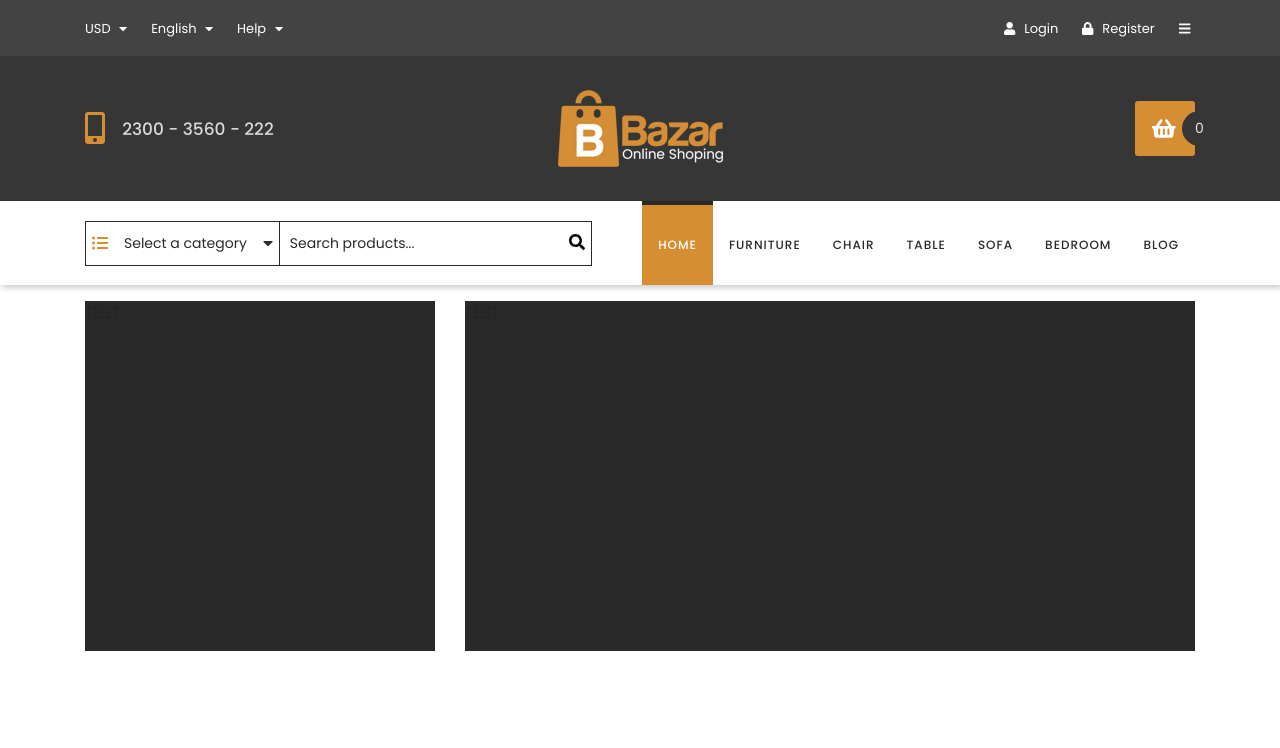
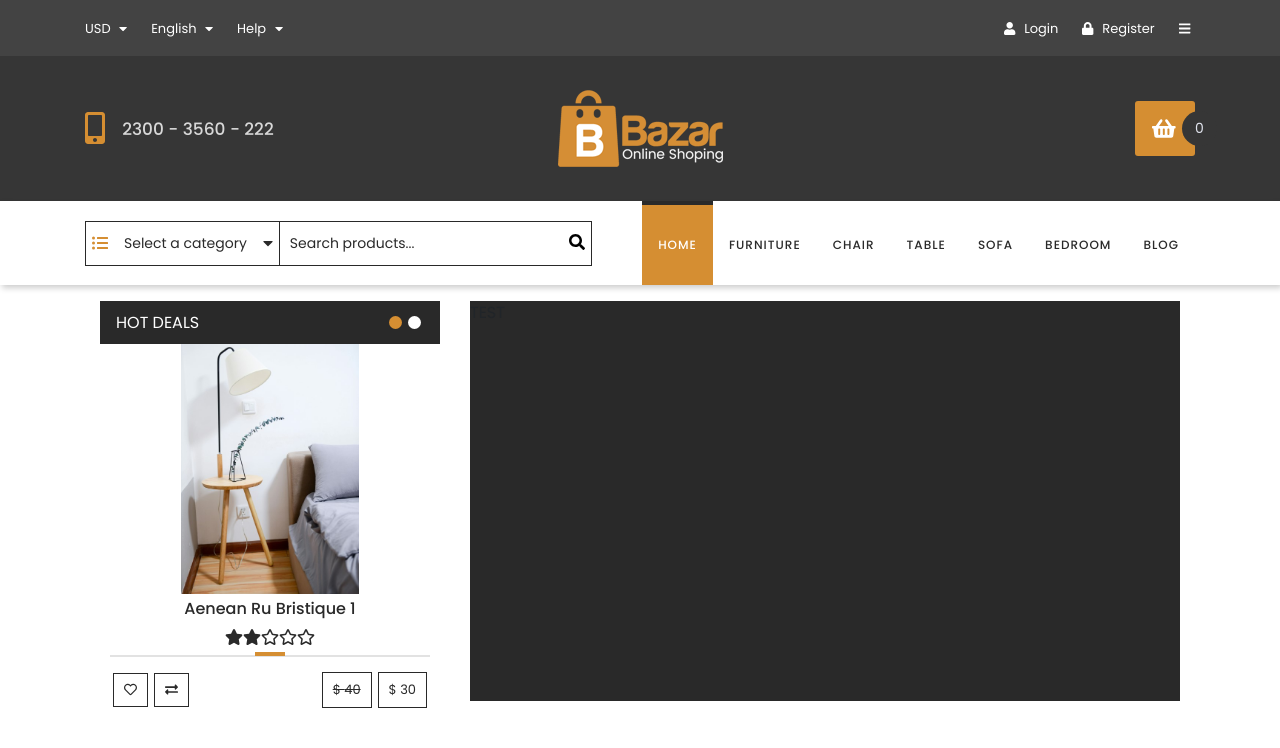
Before and after one commit to matwjablonski/kodilla-wdp-2409-01, a React (Create React App) app: page / in a window 1280 px wide. Shown: the top 748 px of the page. Built offline with nearby package versions, Linux system fonts and the light colour scheme.

Commit message:
Added Functional HotDeals component

```diff
--- a/src/components/features/HotDeals/HotDeals.js
+++ b/src/components/features/HotDeals/HotDeals.js
@@ -1,8 +1,156 @@
 import React from 'react';
+import PropTypes from 'prop-types';
 import styles from './HotDeals.module.scss';
+import { FontAwesomeIcon } from '@fortawesome/react-fontawesome';
+import {
+  faStar,
+  faExchangeAlt,
+  faShoppingBasket,
+} from '@fortawesome/free-solid-svg-icons';
+import { faStar as farStar, faHeart } from '@fortawesome/free-regular-svg-icons';
+import Button from '../../common/Button/Button';
 
-const HotDeals = () => {
-  return <div className={styles.root}>TEST</div>;
+class HotDeals extends React.Component {
+  state = {
+    activeDealPage: 0,
+  };
+
+  handleDealPageChange(newDealPage) {
+    this.setState({ activeDealPage: newDealPage });
+  }
+
+  render() {
+    const { products } = this.props;
+    const { activeDealPage } = this.state;
+    console.log(products);
+    const promotedProducts = products.filter(item => item.promoted === true);
+    const pagesCount = Math.ceil(promotedProducts.length / 1);
+
+    const dealsDots = [];
+    for (let i = 0; i < pagesCount; i++) {
+      dealsDots.push(
+        <li key={i}>
+          <a
+            onClick={() => this.handleDealPageChange(i)}
+            className={i === activeDealPage ? styles.active : ''}
+          ></a>
+        </li>
+      );
+    }
+
+    return (
+      <div className={styles.root}>
+        <div className={styles.test}>
+          <div className={styles.topText}>
+            <p>Hot deals</p>
+            <ul className={styles.pagination}>{dealsDots}</ul>
+          </div>
+          <div className={styles.product}>
+            {promotedProducts
+              .slice(activeDealPage * 1, (activeDealPage + 1) * 1)
+              .map(item => (
+                <div key={item.id} className={styles.productCol}>
+                  <div className={styles.photo}>
+                    <img
+                      src={`/images/productBox/${item.backgroundPhoto}`}
+                      alt={item.name}
+                      className={styles.image}
+                    />
+                    <div className={styles.cartButton}>
+                      <Button variant='small'>
+                        <FontAwesomeIcon icon={faShoppingBasket}></FontAwesomeIcon> ADD
+                        TO CART
+                      </Button>
+                    </div>
+                    <div className={styles.dealTimeCounter}>
+                      <div className={`${styles.days} ${styles.time}`}>
+                        <h3>25</h3>
+                        <h5>days</h5>
+                      </div>
+                      <div className={`${styles.hours} ${styles.time}`}>
+                        <h3>25</h3>
+                        <h5>hours</h5>
+                      </div>
+                      <div className={`${styles.minutes} ${styles.time}`}>
+                        <h3>25</h3>
+                        <h5>mins</h5>
+                      </div>
+                      <div className={`${styles.seconds} ${styles.time}`}>
+                        <h3>25</h3>
+                        <h5>secs</h5>
+                      </div>
+                    </div>
+                  </div>
+                  <div className={styles.bottomContent}>
+                    <h5>{item.name}</h5>
+                    <div className={styles.stars}>
+                      {[1, 2, 3, 4, 5].map(i => (
+                        <a key={i} href='#'>
+                          {i <= item.stars ? (
+                            <FontAwesomeIcon icon={faStar}>{i} stars</FontAwesomeIcon>
+                          ) : (
+                            <FontAwesomeIcon icon={farStar}>{i} stars</FontAwesomeIcon>
+                          )}
+                        </a>
+                      ))}
+                    </div>
+                  </div>
+                  <div className={styles.line}></div>
+                  <div className={styles.actions}>
+                    <div className={styles.outlines}>
+                      <Button
+                        variant='outline'
+                        className={item.favorite && styles.active}
+                      >
+                        <FontAwesomeIcon icon={faHeart}>Favorite</FontAwesomeIcon>
+                      </Button>
+                      <Button
+                        className={item.compare && styles.active}
+                        variant='outline'
+                      >
+                        <FontAwesomeIcon icon={faExchangeAlt}>
+                          Add to compare
+                        </FontAwesomeIcon>
+                      </Button>
+                    </div>
+                    <div className={styles.price}>
+                      {item.prevPrice && (
+                        <Button
+                          variant='small'
+                          noHover
+                          className={`${styles.prevPrice} ${styles.priceButton}`}
+                        >
+                          $ {item.prevPrice}
+                        </Button>
+                      )}
+                      <Button noHover variant='small' className={styles.priceButton}>
+                        $ {item.price}
+                      </Button>
+                    </div>
+                  </div>
+                </div>
+              ))}
+          </div>
+        </div>
+      </div>
+    );
+  }
+}
+
+HotDeals.propTypes = {
+  products: PropTypes.arrayOf(
+    PropTypes.shape({
+      id: PropTypes.string,
+      name: PropTypes.string,
+      price: PropTypes.number,
+      promoted: PropTypes.bool,
+      image: PropTypes.string,
+    })
+  ).isRequired,
+};
+
+HotDeals.defaultProps = {
+  products: [],
 };
 
 export default HotDeals;
--- a/src/components/features/HotDeals/HotDeals.module.scss
+++ b/src/components/features/HotDeals/HotDeals.module.scss
@@ -1,7 +1,202 @@
 @import "../../../styles/settings.scss";
 
 .root {
-  @extend %interactive-hover;
   background-color: $darkerGray;
   height: 100%;
+  @extend %interactive-hover;
+
+  .topText {
+    display: flex;
+    justify-content: space-between;
+    align-items: center;
+    padding: 0.6rem 1rem;
+
+    p {
+      margin: 0;
+      color: $white;
+      text-transform: uppercase;
+    }
+
+    .pagination {
+      display: flex;
+      padding: 0;
+      margin: 0;
+
+      li {
+        list-style: none;
+        margin: 3px;
+
+        a {
+          display: block;
+          width: 13px;
+          height: 13px;
+          border-radius: 50%;
+          background-color: $white;
+          font-size: 0;
+
+          &.active,
+          &:hover {
+            background-color: $primary;
+          }
+        }
+      }
+    }
+  }
+
+  .product {
+    display: flex;
+    flex-wrap: wrap;
+    justify-content: space-between;
+
+    .productCol {
+      flex: 0 0 100%;
+      background-color: $white;
+
+      .photo {
+        display: flex;
+        justify-content: center;
+        align-items: center;
+        width: 100%;
+        height: 250px;
+        overflow: hidden;
+        background-color: $white;
+        position: relative;
+
+        img {
+          max-width: 100%;
+          max-height: 100%;
+          object-fit: contain;
+        }
+
+        .cartButton {
+          position: absolute;
+          opacity: 0;
+          transition: opacity 0.25s ease;
+        }
+
+        .dealTimeCounter {
+          display: flex;
+          position: absolute;
+          bottom: 3px;
+          justify-content: center;
+          width: 100%;
+          opacity: 0;
+          transition: opacity 0.85s ease;
+
+          .time {
+            justify-content: center;
+            align-items: center;
+            margin: 0 5px;
+            background-color: $lightGray;
+            width: 60px;
+            height: 60px;
+            border-radius: 30px;
+            color: $white;
+
+            h3 {
+              font-size: 22px;
+              margin: 8px 1px 0 1px;
+              text-align: center;
+            }
+
+            h5 {
+              font-size: 12px;
+              margin: 1px;
+              text-align: center;
+              text-transform: uppercase;
+            }
+          }
+        }
+      }
+
+      .bottomContent {
+        display: flex;
+        flex-direction: column;
+        padding: 5px 0;
+        color: $white;
+        justify-content: center;
+        align-items: center;
+        background-color: $white;
+
+        h5 {
+          color: $darkerGray;
+          font-size: 16px;
+        }
+
+        .stars {
+          a {
+            text-decoration: none;
+            color: $darkGray;
+          }
+        }
+      }
+
+      .line {
+        margin: 0 10px;
+        border-bottom: 2px solid $brightGray;
+        position: relative;
+
+        &::before {
+          content: "";
+          position: absolute;
+          bottom: -1px;
+          left: 50%;
+          width: 30px;
+          border-bottom: 4px solid $primary;
+          transform: translateX(-50%);
+        }
+      }
+
+      .actions {
+        padding: 15px 10px 10px 10px;
+        display: flex;
+        justify-content: space-between;
+        align-items: center;
+
+        .prevPrice {
+          text-decoration: line-through;
+        }
+
+        .outlines {
+          a {
+            margin: 0 3px;
+          }
+        }
+
+        .price {
+          display: flex;
+          align-items: center;
+          justify-content: flex-end;
+          transition: background-color 0.25s ease-in-out;
+          background-color: $white;
+
+          .priceButton {
+            color: $darkerGray;
+            background-color: $white;
+            border: solid 1px $darkerGray;
+            transition: background-color 0.25s ease-in-out, color 0.25s ease-in-out;
+            margin: 0 3px;
+          }
+        }
+      }
+    }
+  }
+  .test:hover {
+    .productCol {
+      .price .priceButton {
+        color: $white;
+        background-color: $darkerGray;
+      }
+
+      .photo {
+        .cartButton {
+          opacity: 1;
+        }
+
+        .dealTimeCounter {
+          opacity: 0.85;
+        }
+      }
+    }
+  }
 }
--- /dev/null
+++ b/src/components/features/HotDeals/HotDealsContainer.js
@@ -0,0 +1,11 @@
+import { connect } from 'react-redux';
+
+import HotDeals from './HotDeals.js';
+
+import { getAll } from '../../../redux/productsRedux.js';
+
+const mapStateToProps = state => ({
+  products: getAll(state),
+});
+
+export default connect(mapStateToProps)(HotDeals);
--- a/src/components/layout/Promoted/Promoted.js
+++ b/src/components/layout/Promoted/Promoted.js
@@ -1,13 +1,13 @@
 import React from 'react';
 import styles from './Promoted.module.scss';
-import HotDeals from '../../features/HotDeals/HotDeals';
+import HotDeals from '../../features/HotDeals/HotDealsContainer';
 import CurrentSale from '../../features/CurrentSale/CurrentSale';
 
 const Promoted = () => {
   return (
     <div className={styles.root}>
       <div className='container'>
-        <div className='row d-flex align-items-stretch'>
+        <div className={styles.promotedTab}>
           <div className='col-4'>
             <HotDeals />
           </div>
--- a/src/components/layout/Promoted/Promoted.module.scss
+++ b/src/components/layout/Promoted/Promoted.module.scss
@@ -3,7 +3,10 @@
 .root {
   padding: 1rem 0;
   @extend %interactive-hover;
-  :global(.container)> :global(.row) {
-    height: 350px;
-  }
+    .promotedTab{
+        height: 400px;
+        display: flex;
+        flex-direction: row;
+        align-items: stretch;
+    }
 }
--- a/src/redux/initialState.js
+++ b/src/redux/initialState.js
@@ -18,6 +18,8 @@ const initialState = {
       favorite: true,
       compare: true,
       backgroundPhoto: 'pexels-catscoming-707579.jpg',
+      prevPrice: 40,
+      promoted: true,
     },
     {
       id: 'aenean-ru-bristique-2',
@@ -30,6 +32,8 @@ const initialState = {
       favorite: true,
       compare: false,
       backgroundPhoto: 'pexels-cottonbro-5530255.jpg',
+      prevPrice: 40,
+      promoted: true,
     },
     {
       id: 'aenean-ru-bristique-3',
```
